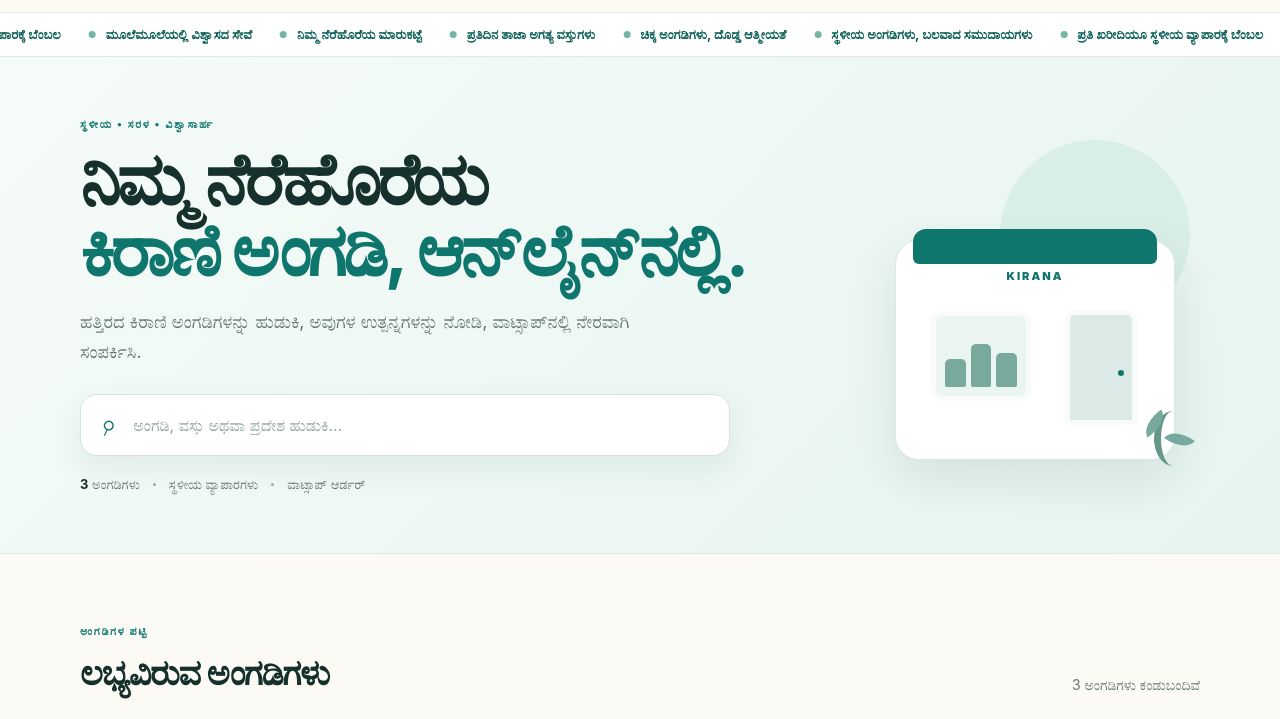
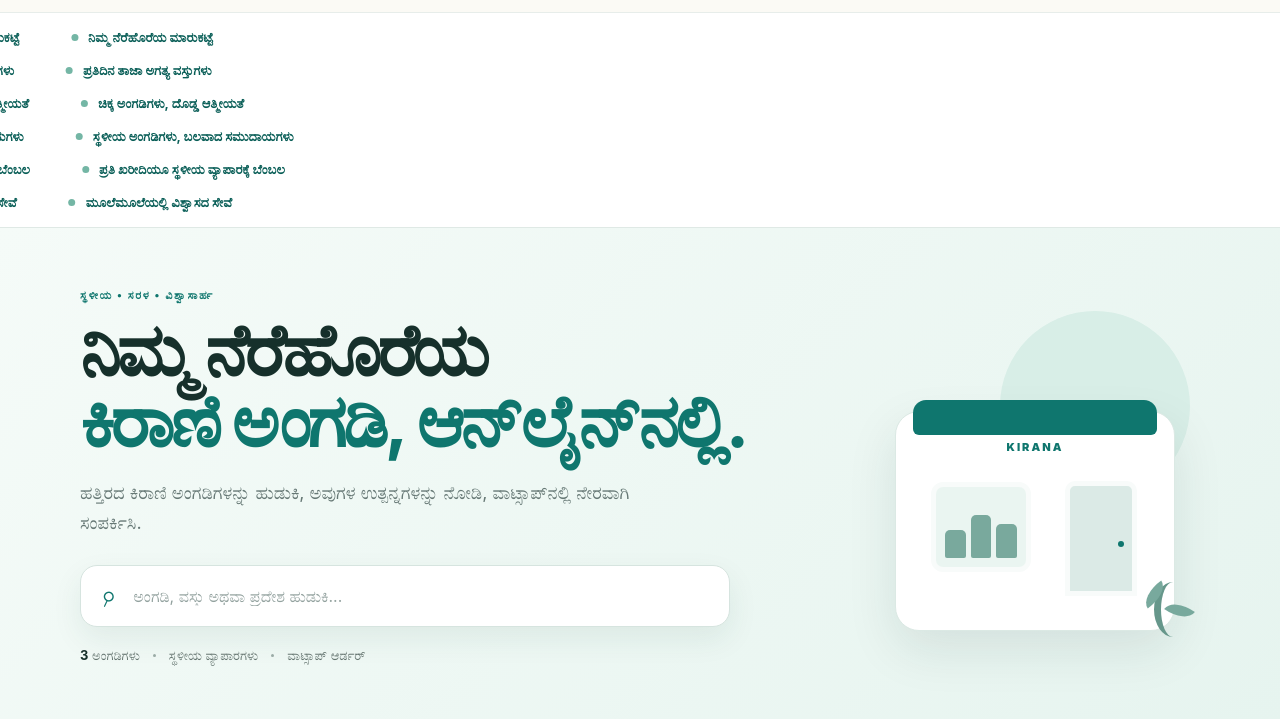
Before and after one commit to prajsid6/KiranaApp, a plain HTML site: page index.html in a window 1280 px wide. Both pictures are taken after a click on the button "ಕನ್ನಡ". Shown: the part 63-782 px from the top of the page. Drawn offline with Linux system fonts and the light colour scheme.

Commit message:
marquee lines

```diff
--- a/index.html
+++ b/index.html
@@ -26,22 +26,40 @@
   </header>
 
   <section class="marquee" aria-label="Kirana store highlights">
-    <div class="marquee-track">
-      <div class="marquee-group">
-        <span class="marquee-tag">Your neighborhood, your market</span>
-        <span class="marquee-tag">Fresh essentials, every day</span>
-        <span class="marquee-tag">Small shops. Big heart.</span>
-        <span class="marquee-tag">Local stores, stronger communities</span>
-        <span class="marquee-tag">Every purchase keeps local thriving</span>
-        <span class="marquee-tag">Trusted service around the corner</span>
+    <div class="marquee-line">
+      <div class="marquee-track">
+        <span class="marquee-message">Your neighborhood, your market</span>
+        <span class="marquee-message" aria-hidden="true">Your neighborhood, your market</span>
       </div>
-      <div class="marquee-group" aria-hidden="true">
-        <span class="marquee-tag">Your neighborhood, your market</span>
-        <span class="marquee-tag">Fresh essentials, every day</span>
-        <span class="marquee-tag">Small shops. Big heart.</span>
-        <span class="marquee-tag">Local stores, stronger communities</span>
-        <span class="marquee-tag">Every purchase keeps local thriving</span>
-        <span class="marquee-tag">Trusted service around the corner</span>
+    </div>
+    <div class="marquee-line">
+      <div class="marquee-track">
+        <span class="marquee-message">Fresh essentials, every day</span>
+        <span class="marquee-message" aria-hidden="true">Fresh essentials, every day</span>
+      </div>
+    </div>
+    <div class="marquee-line">
+      <div class="marquee-track">
+        <span class="marquee-message">Small shops. Big heart.</span>
+        <span class="marquee-message" aria-hidden="true">Small shops. Big heart.</span>
+      </div>
+    </div>
+    <div class="marquee-line">
+      <div class="marquee-track">
+        <span class="marquee-message">Local stores, stronger communities</span>
+        <span class="marquee-message" aria-hidden="true">Local stores, stronger communities</span>
+      </div>
+    </div>
+    <div class="marquee-line">
+      <div class="marquee-track">
+        <span class="marquee-message">Every purchase keeps local thriving</span>
+        <span class="marquee-message" aria-hidden="true">Every purchase keeps local thriving</span>
+      </div>
+    </div>
+    <div class="marquee-line">
+      <div class="marquee-track">
+        <span class="marquee-message">Trusted service around the corner</span>
+        <span class="marquee-message" aria-hidden="true">Trusted service around the corner</span>
       </div>
     </div>
   </section>
--- a/script.js
+++ b/script.js
@@ -133,8 +133,8 @@ function applyLanguage(){
   document.getElementById("languageToggle").textContent = language === "en" ? "ಕನ್ನಡ" : "English";
   document.getElementById("languageToggle").setAttribute("aria-label", language === "en" ? "Switch language to Kannada" : "ಭಾಷೆಯನ್ನು ಇಂಗ್ಲಿಷ್‌ಗೆ ಬದಲಾಯಿಸಿ");
   document.querySelector(".nav-menu summary").setAttribute("aria-label", language === "en" ? "Open menu" : "ಮೆನು ತೆರೆಯಿರಿ");
-  document.querySelectorAll(".marquee-tag").forEach((tag, index) => {
-    tag.textContent = text.marquee[index % text.marquee.length];
+  document.querySelectorAll(".marquee-message").forEach((message, index) => {
+    message.textContent = text.marquee[Math.floor(index / 2)];
   });
   setText(".eyebrow", text.eyebrow);
   document.querySelector(".hero h1").innerHTML = text.heroTitle;
--- a/style.css
+++ b/style.css
@@ -23,11 +23,16 @@ button,input,textarea{font:inherit} button{cursor:pointer}
 .nav-menu summary:hover,.nav-menu[open] summary{background:var(--mint);border-color:#b9d9d0}
 .nav-menu-panel{position:absolute;top:calc(100% + 9px);right:0;z-index:20;display:grid;gap:8px;min-width:205px;padding:10px;border:1px solid var(--line);border-radius:14px;background:white;box-shadow:var(--shadow)}
 .nav-menu-panel .owner-login-btn{text-align:left;text-decoration:none}
-.marquee{overflow:hidden;background:#fff;border-bottom:1px solid var(--line);padding:13px 0}
+.marquee{overflow:hidden;background:#fff;border-bottom:1px solid var(--line);padding:8px 0}
+.marquee-line{overflow:hidden}
 .marquee-track{display:flex;width:max-content;animation:marquee-scroll 34s linear infinite}
-.marquee-group{display:flex;flex:none;align-items:center;gap:28px;padding-right:28px}
-.marquee-tag{display:inline-flex;align-items:center;gap:10px;color:var(--teal-dark);font-size:13px;font-weight:750;white-space:nowrap}
-.marquee-tag:before{content:"";width:7px;height:7px;flex:0 0 7px;border-radius:50%;background:#74b6a5}
+.marquee-message{display:flex;align-items:center;gap:10px;flex:none;padding:8px 26px;color:var(--teal-dark);font-size:13px;font-weight:750;white-space:nowrap}
+.marquee-message:before{content:"";width:7px;height:7px;flex:0 0 7px;border-radius:50%;background:#74b6a5}
+.marquee-line:nth-child(2) .marquee-track{animation-duration:39s}
+.marquee-line:nth-child(3) .marquee-track{animation-duration:31s}
+.marquee-line:nth-child(4) .marquee-track{animation-duration:43s}
+.marquee-line:nth-child(5) .marquee-track{animation-duration:36s}
+.marquee-line:nth-child(6) .marquee-track{animation-duration:40s}
 .marquee:hover .marquee-track{animation-play-state:paused}
 @keyframes marquee-scroll{from{transform:translateX(-50%)}to{transform:translateX(0)}}
 .hero{overflow:hidden;background:linear-gradient(135deg,#f5fbf8 0%,#e6f4ef 100%);border-bottom:1px solid var(--line)}
@@ -166,4 +171,4 @@ button,input,textarea{font:inherit} button{cursor:pointer}
 .stock-list li{display:flex;justify-content:space-between;align-items:center;gap:12px;padding:12px 0;border-bottom:1px solid var(--line);font-size:14px}
 .stock-list li:last-child{border-bottom:0}
 .stock-status{color:#31814c;font-size:12px;font-weight:750;white-space:nowrap}
-@media(prefers-reduced-motion:reduce){.marquee{overflow:visible}.marquee-track{width:auto;animation:none}.marquee-group{flex-wrap:wrap;justify-content:center;padding:0 14px}.marquee-group[aria-hidden="true"]{display:none}}
+@media(prefers-reduced-motion:reduce){.marquee{overflow:visible}.marquee-line{overflow:visible}.marquee-track{width:auto;animation:none}.marquee-message[aria-hidden="true"]{display:none}}
```
